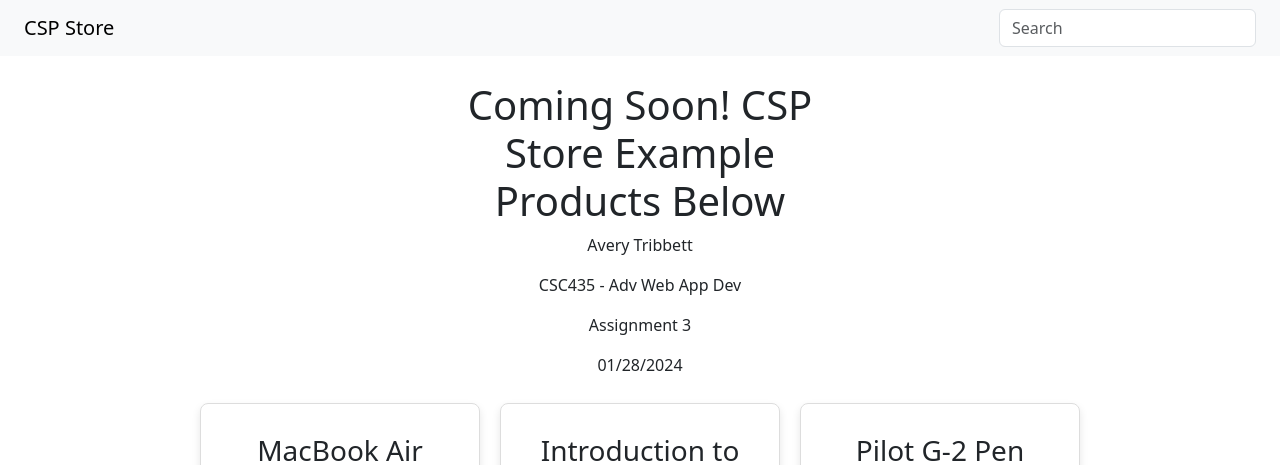
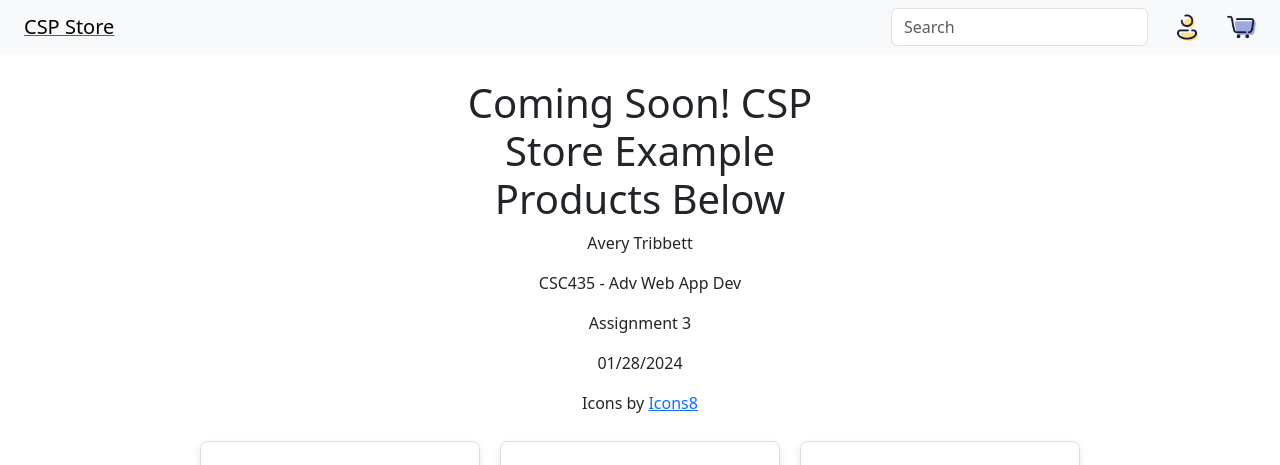
Before and after one commit to averytribbett/csc435-app, a React (Create React App) app: page /home in a window 1280 px wide. Shown: the top 465 px of the page. Built offline with nearby package versions, Linux system fonts and the light colour scheme.

Commit message:
Add account and cart icons to navbar, also set up cart and account pages

```diff
--- a/src/App.js
+++ b/src/App.js
@@ -2,6 +2,8 @@ import { BrowserRouter as Router, Routes, Route } from 'react-router-dom';
 import { Login } from './pages/Login';
 import { Home } from './pages/Home';
 import './App.css';
+import { Cart } from './pages/Cart';
+import { Account } from './pages/Account';
 
 function App() {
   return (
@@ -10,6 +12,8 @@ function App() {
         <Routes>
           <Route path="/" element={<Login />}/>
           <Route path="/home" element={<Home/>}/>
+          <Route path="/cart" element={<Cart/>}/>
+          <Route path="/account" element={<Account/>}/>
         </Routes>
       </Router>
     </div>
--- a/src/components/Nav/NavBar.js
+++ b/src/components/Nav/NavBar.js
@@ -2,6 +2,10 @@ import Navbar from 'react-bootstrap/Navbar';
 import Form from 'react-bootstrap/Form';
 import Col from 'react-bootstrap/Col';
 import 'bootstrap/dist/css/bootstrap.css';
+import Container from 'react-bootstrap/Container';
+import AccountIcon from './icons8-account-96.png';
+import CartIcon from './icons8-cart-96.png';
+import { Link } from 'react-router-dom';
 
 export const NavBar = ({ onSearch }) => {
   // Pass the search string value to Home parent component
@@ -9,7 +13,11 @@ export const NavBar = ({ onSearch }) => {
 
   return (
     <Navbar className="bg-body-tertiary justify-content-between px-4">
-      <Navbar.Brand href="#home">CSP Store</Navbar.Brand>
+      <Link to="/home">
+        <Navbar.Brand>CSP Store</Navbar.Brand>
+      </Link>
+      <Container className="justify-content-end px-0">
+        {onSearch && // Only display search on Home page
           <Form inline onChange={handleSearch}>
             <Col xs="auto">
               <Form.Control
@@ -19,6 +27,26 @@ export const NavBar = ({ onSearch }) => {
               />
             </Col>
           </Form>
+        }
+        <Link to="/account">
+          <img
+            alt="Account Button"
+            src={AccountIcon}
+            width="30"
+            height="30"
+            className="d-inline-block align-top mx-4"
+          />
+        </Link>
+        <Link to="/cart">
+          <img
+            alt="Cart Button"
+            src={CartIcon}
+            width="30"
+            height="30"
+            className="d-inline-block align-top"
+          />
+        </Link>
+      </Container>
     </Navbar>
   );
 }
--- /dev/null
+++ b/src/pages/Account.js
@@ -0,0 +1,11 @@
+import React from "react";
+import { NavBar } from "../components/Nav/NavBar";
+
+
+export const Account = () => {
+  return (
+    <div>
+      <NavBar />
+    </div>
+  )
+}
--- /dev/null
+++ b/src/pages/Cart.js
@@ -0,0 +1,12 @@
+import React from "react";
+import { NavBar } from "../components/Nav/NavBar";
+
+
+export const Cart = () => {
+  return (
+    <div>
+      <NavBar/>
+
+    </div>
+  )
+}
--- a/src/pages/Home.js
+++ b/src/pages/Home.js
@@ -17,6 +17,7 @@ export const Home = () => {
         <p>CSC435 - Adv Web App Dev</p>
         <p>Assignment 3</p>
         <p>01/28/2024</p>
+        <p>Icons by <a target="_blank" href="https://icons8.com">Icons8</a></p>
       </div>
 
       <ProductContainer
```
Also changed, not shown: src/components/Nav/icons8-account-96.png (added), src/components/Nav/icons8-cart-96.png (added). Lines whose indentation alone changed are shown as unchanged.
